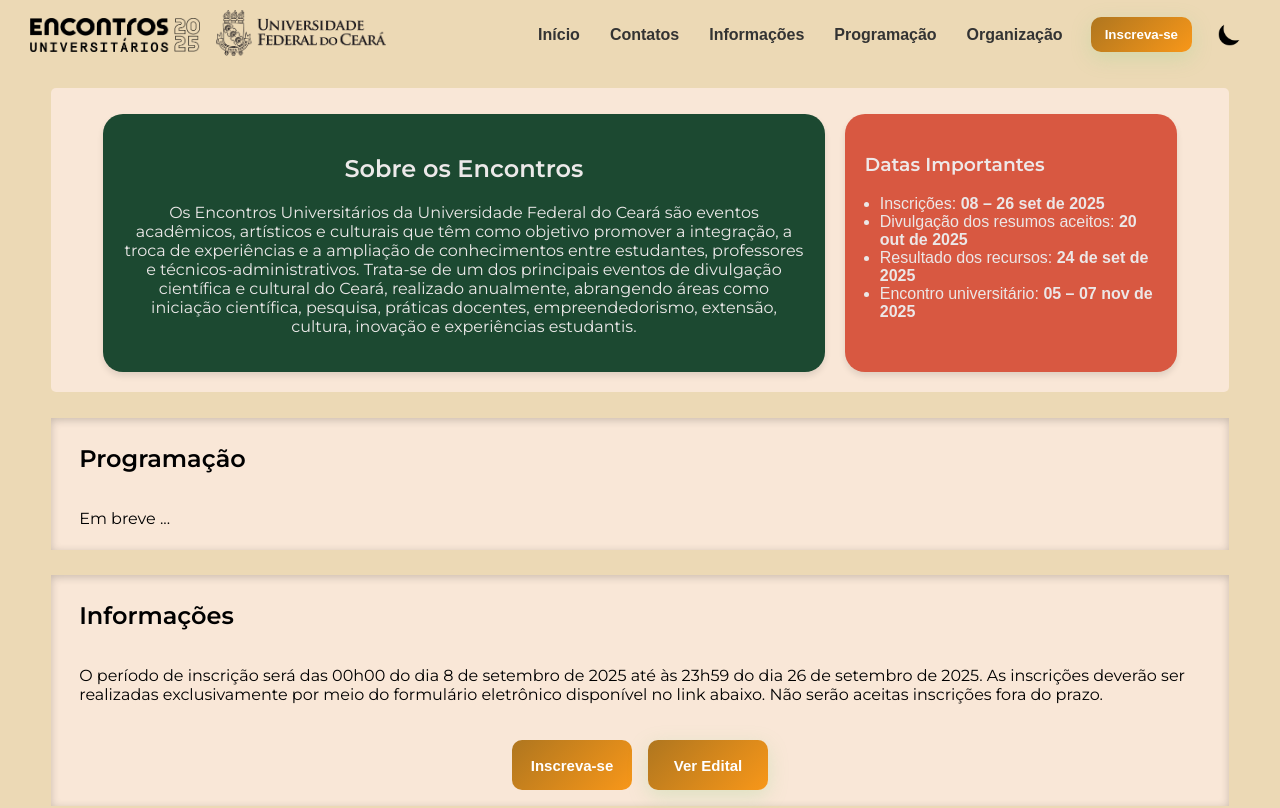
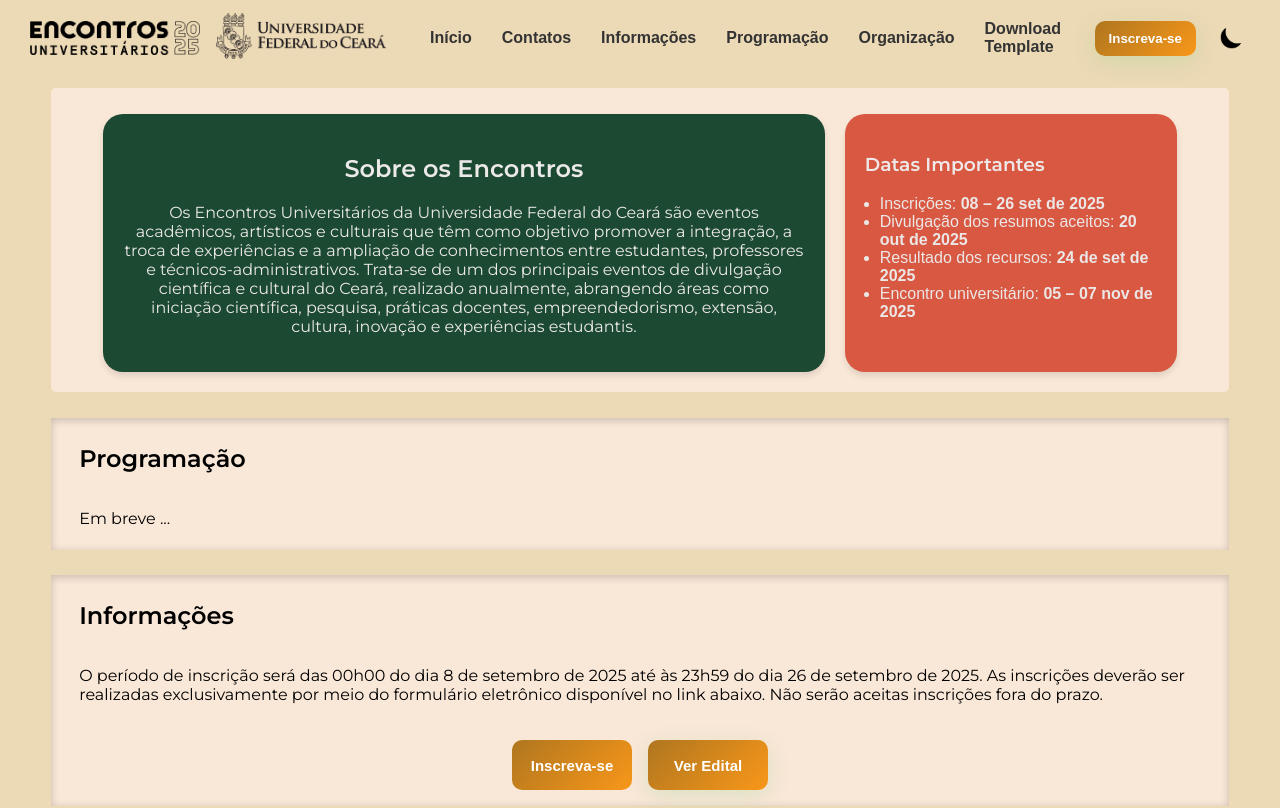
Before and after one commit to jonatasfernandessilva7/site-EU-UFC-2025, a plain HTML site: page index.html in a window 1280 px wide. Shown: the top 808 px of the page. Drawn offline with Linux system fonts and the light colour scheme.

Commit message:
feat link for download templates EU

```diff
--- a/index.html
+++ b/index.html
@@ -33,6 +33,7 @@
                 <a data-scrollto="#info" href="#info"> Informações</a>
                 <a data-scrollto="#programacao" href="#programacao">Programação</a>
                 <a data-scrollto="#org" href="#org">Organização</a>
+                <a href="https://drive.google.com/file/d/1jadRElJ0rB90nhc4qziB1FsFG2iECPVa/view?usp=drive_link">Download Template</a>
             </div>
 
             <button data-inscrever class="inscrever">Inscreva-se</button>
```
